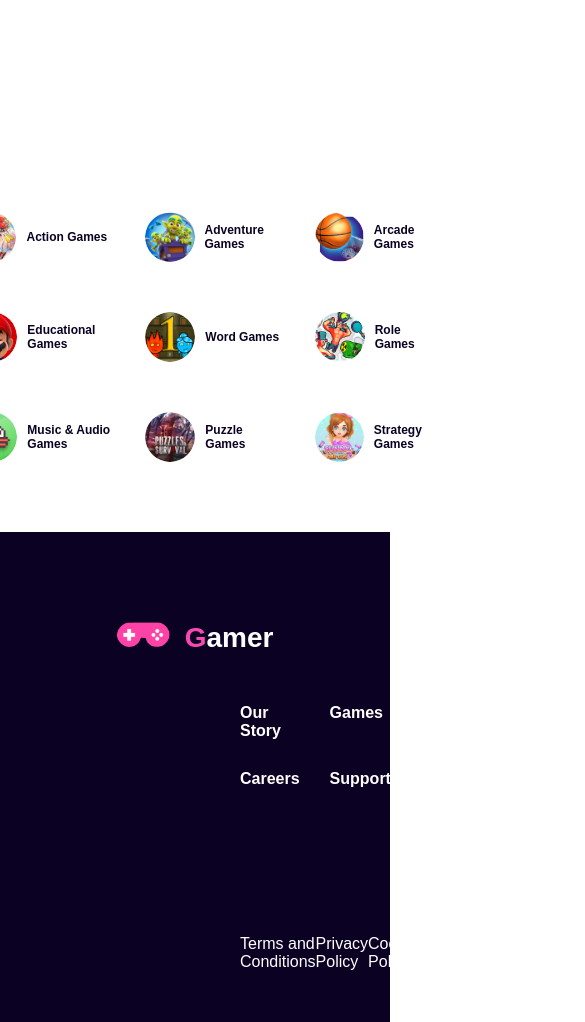
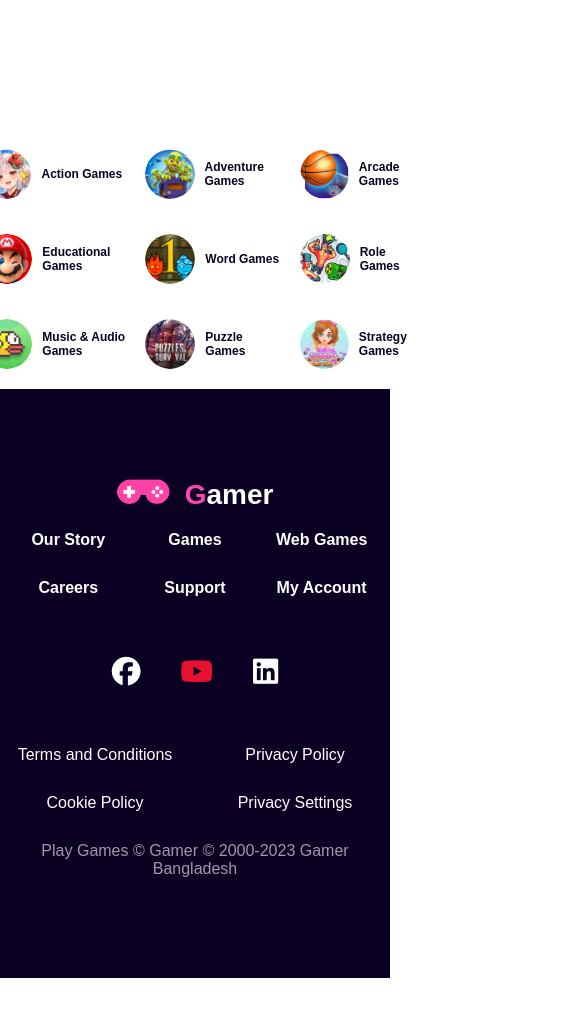
Before and after one commit to turzacse/Gamer-Zone, a plain HTML site: page index.htm in a window 390 px wide. Shown: the part 4440-5462 px from the top of the page, 585 px wide, since content can reach past the window. After the commit the page ends 5418 px from the top, so only its background shows below. Drawn offline with Linux system fonts and the light colour scheme.

Commit message:
responsibe for mobile phone

```diff
--- a/styles/style.css
+++ b/styles/style.css
@@ -399,12 +399,11 @@ footer {
     background: #0B0223;
     color: #FFF;
     padding-top: 90px;
-    width: 100%;
+    /* width: 100%; */
 }
 
 .foot-logo {
     display: flex;
-
 }
 
 .foot-logo img {
@@ -529,6 +528,56 @@ footer ul li {
         margin-top: 0px;
         background-color: #FFF;
         text-align: center;
+        margin-bottom: 50px;
+    }
+    .game-img{
+        margin: 0px;
+        align-items: center;
+        margin-left: 100px;
+    }
+    .games{
+        padding: 0px;
+        margin: 0px;
+        margin: 10px;
+    }
+    .container{
+        gap: 15px;
+    }
+    footer ul {
+        margin: 0;
+        padding: 0px;
+        margin: 20px;
+        justify-content: space-around;
+        align-items: center;
+
+    }
+    .footer-list{
+        justify-content: space-between;
+        align-items: center;
+    }
+    .footer-list li{
+        display: flex;
+        justify-content: center;
+        align-items: center;
     }
 
+    .midea-icon {
+        margin: 20px;
+        justify-content: center;
+        padding: 20px;
+    }
+    .midea-icon i{
+        padding: 20px;
+    }
+    .terms{
+        grid-template-columns: repeat(2, 1fr);
+        gap: 30px;
+        margin: 10px ;
+        margin-bottom: 30px;
+    }
+    .terms li{
+        display: flex;
+        justify-content: center;
+        align-items: center;
+    }
 }
```
